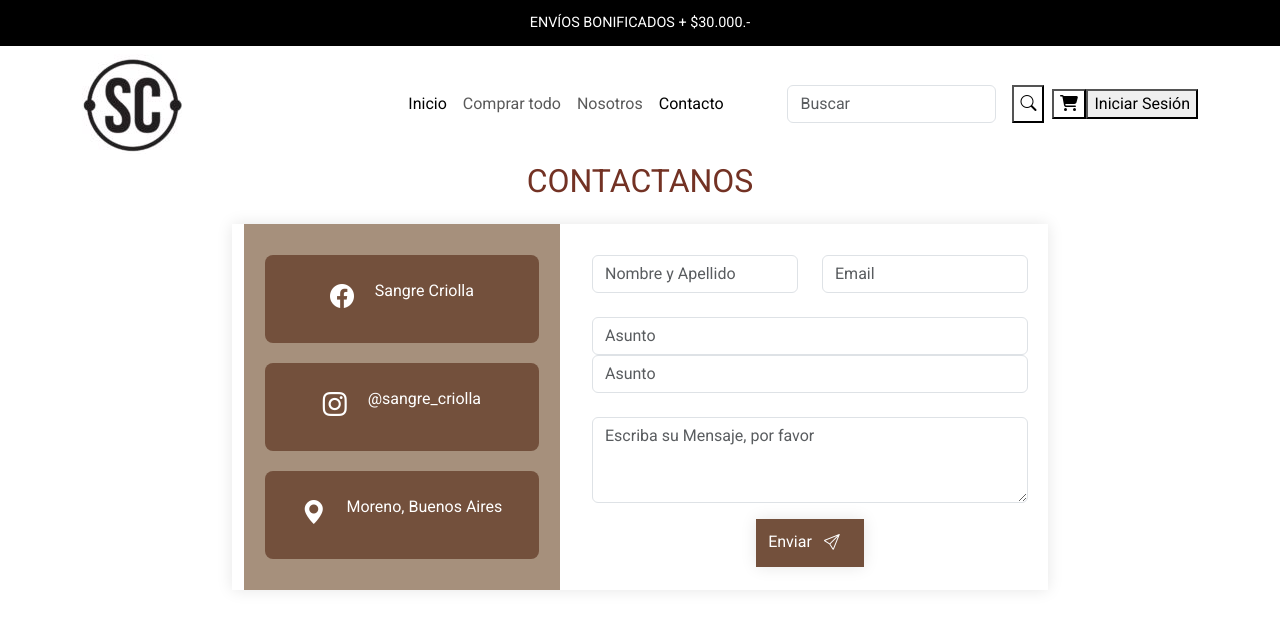
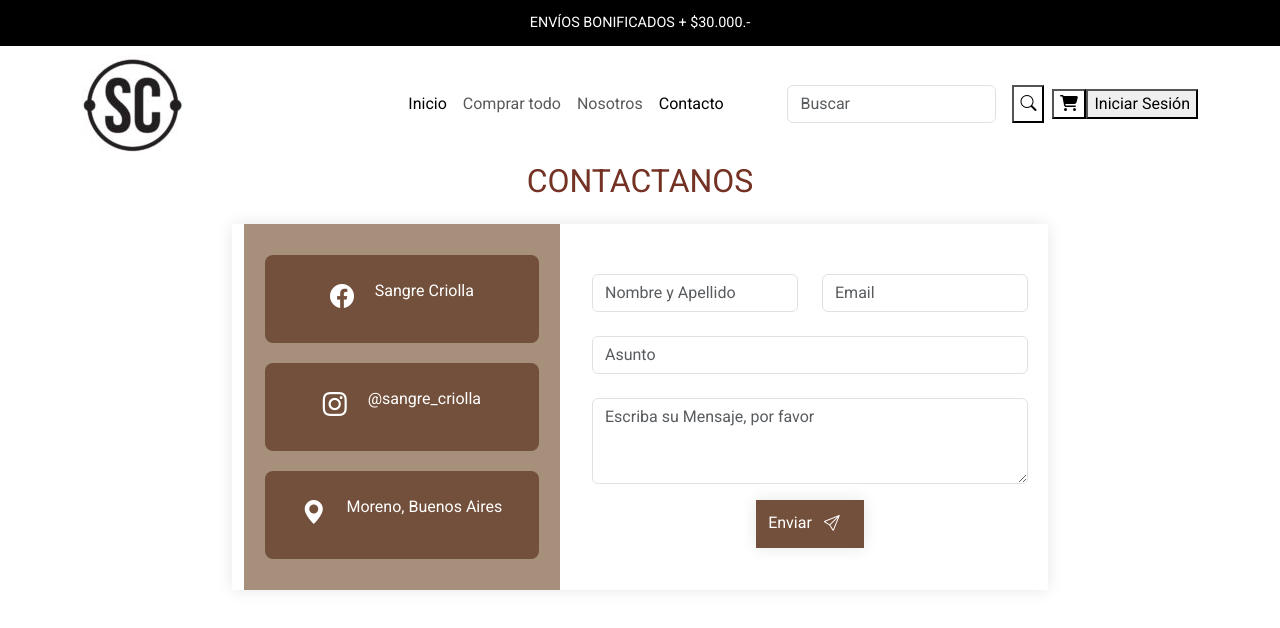
Before and after one commit to SDanielP/FinalProyectRolling-Sangre-Criolla, a React (Vite) app in the folder front-end/: page /contact-us in a window 1280 px wide. Shown: the top 628 px of the page. Built offline with nearby package versions, Linux system fonts and the light colour scheme; no server answers; a web font is replaced by a local one.

Commit message:
agrego dependencias para email

```diff
--- a/front-end/src/components/contact-us/FormularioEmailJS.jsx
+++ b/front-end/src/components/contact-us/FormularioEmailJS.jsx
@@ -17,16 +17,7 @@ const FormularioEmailJS = () => {
         e.target,
         import.meta.env.VITE_PUBLIC_KEY
       )
-      .then(
-        () => {
-          console.log('¡Correo enviado!');
-          console.log('¡Correo enviado!');
-        },
-        (error) => {
-          console.log('Error al enviar...', error.text);
-          console.log('Error al enviar...', error.text);
-        }
-      );
+      .then();
   };
 
   const [show, setShow] = useState(false);
@@ -65,7 +56,6 @@ const FormularioEmailJS = () => {
             <Form.Group>
               <Form.Label></Form.Label>
               <Form.Control type="text" name="subject" placeholder="Asunto" required></Form.Control>
-              <Form.Control type="text" name="subject" placeholder="Asunto" required></Form.Control>
             </Form.Group>
           </Col>
         </Row>
@@ -96,7 +86,6 @@ const FormularioEmailJS = () => {
               <i className="bi bi-send btn iconoEnviar" />
             </Button>
             {show && <ModalContacto show={show} onHide={() => setShow(false)} />}
-            {show && <ModalContacto show={show} onHide={() => setShow(false)} />}
           </Col>
         </Row>
       </Form>
```
